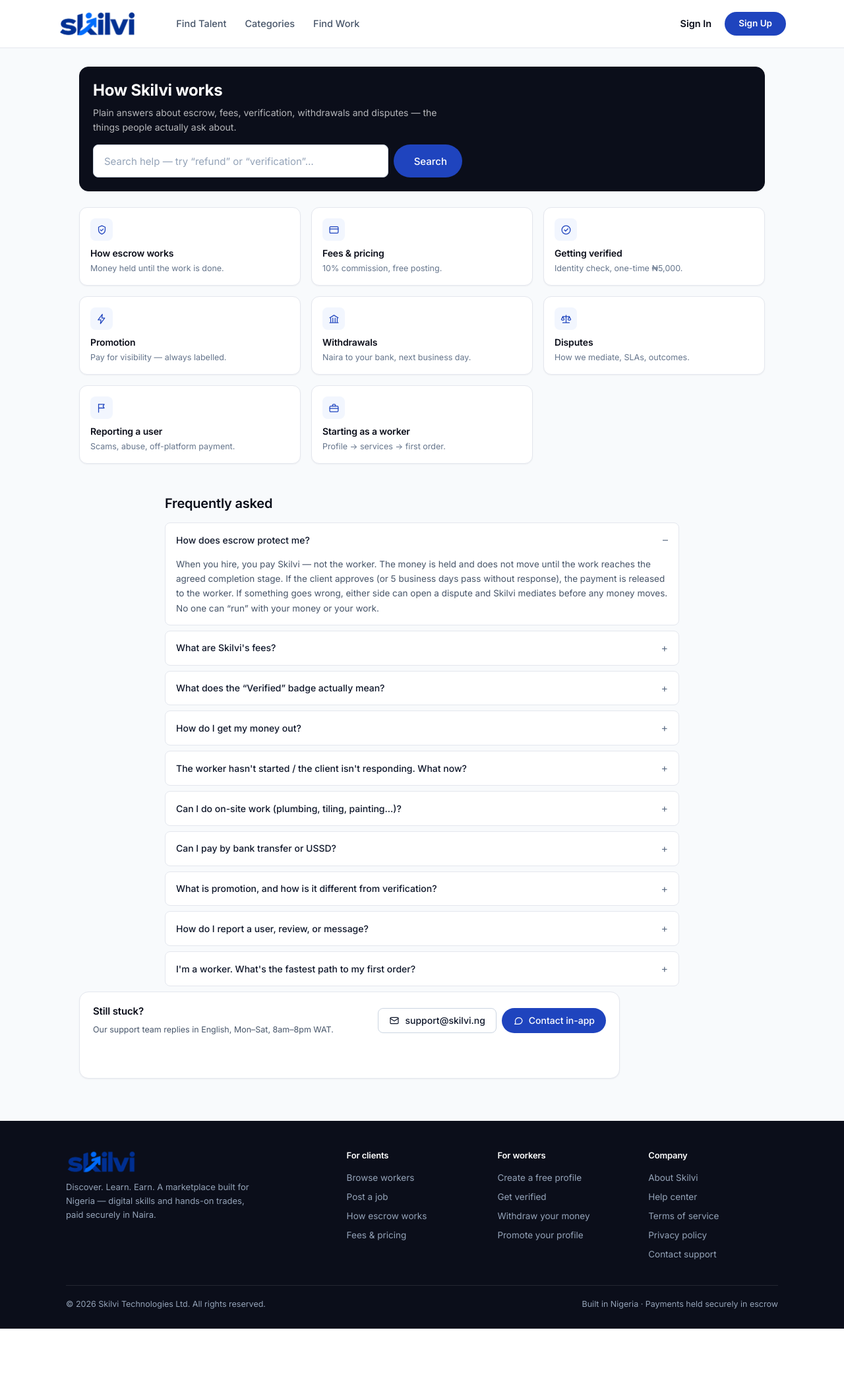
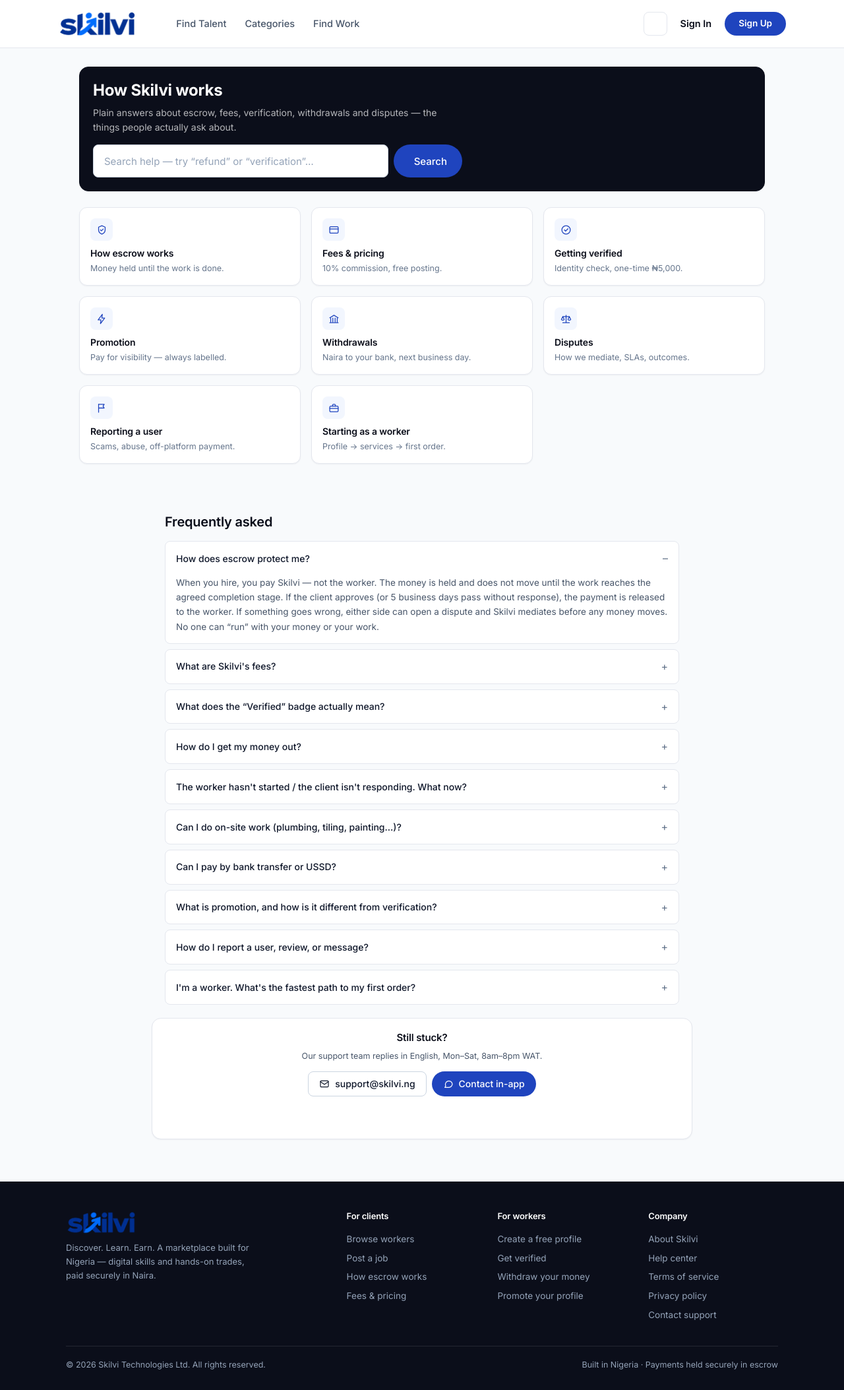
Before and after one commit to RaphNicks/skilvi, a PHP site: page /help.html in a window 1280 px wide. Shown: the whole page at 66% size. Before the commit the page ends 2014 px from the top, so only its background shows below. Run offline with PHP 8.4, Linux system fonts and the light colour scheme.

Commit message:
Center the help contact card, and put the display switch in the login nav.
The switch is in the HTML on public pages so log in and sign up keep the same display mode as the rest of the site.

```diff
--- a/404.html
+++ b/404.html
@@ -22,6 +22,7 @@
       <a href="jobs.html">Find Work</a>
     </nav>
     <div class="lp-nav-right">
+      <button type="button" class="icon-btn theme-switch" data-theme-switch aria-label="Display mode" title="Display: System — click to change"></button>
       <a class="lp-signin" href="login.html">Sign In</a>
       <a class="lp-btn lp-btn-solid lp-btn-sm" href="login.html#regForm">Sign Up</a>
     </div>
--- a/about.html
+++ b/about.html
@@ -22,6 +22,7 @@
       <a href="jobs.html">Find Work</a>
     </nav>
     <div class="lp-nav-right">
+      <button type="button" class="icon-btn theme-switch" data-theme-switch aria-label="Display mode" title="Display: System — click to change"></button>
       <a class="lp-signin" href="login.html">Sign In</a>
       <a class="lp-btn lp-btn-solid lp-btn-sm" href="login.html#regForm">Sign Up</a>
     </div>
--- a/assets/css/skilvi.css
+++ b/assets/css/skilvi.css
@@ -993,7 +993,9 @@ html[data-theme="dark"] .st-gray { background: #243044; color: #A8B4C5; }
 html[data-theme="dark"] .input::placeholder,
 html[data-theme="dark"] .textarea::placeholder { color: #7B8798; }
 html[data-theme="dark"] .topbar .brand-logo,
-html[data-theme="dark"] .shell:not(.admin) .brand-logo {
+html[data-theme="dark"] .lp-nav .lp-logo img,
+html[data-theme="dark"] .shell:not(.admin) .brand-logo,
+html[data-theme="dark"] main .brand-logo {
   filter: brightness(0) invert(1);
 }
 html[data-theme="dark"] .alert-warn { color: #F3D19A; border-color: #6B5420; }
--- a/backend/app/Controllers/PagesController.php
+++ b/backend/app/Controllers/PagesController.php
@@ -43,8 +43,8 @@ final class PagesController
 
     private static function inject(string $html, string $rel): string
     {
-        $html = preg_replace('/skilvi\\.css\\?v=\\d+/', 'skilvi.css?v=27', $html) ?? $html;
-        $html = preg_replace('/landing\\.css\\?v=\\d+/', 'landing.css?v=27', $html) ?? $html;
+        $html = preg_replace('/skilvi\\.css\\?v=\\d+/', 'skilvi.css?v=28', $html) ?? $html;
+        $html = preg_replace('/landing\\.css\\?v=\\d+/', 'landing.css?v=28', $html) ?? $html;
         $html = preg_replace('/skilvi\\.js\\?v=\\d+/', 'skilvi.js?v=22', $html) ?? $html;
         $boot = '<script>(function(){try{var p=localStorage.getItem("skilvi_theme")||"system";var dark=p==="dark"||(p!=="light"&&window.matchMedia("(prefers-color-scheme: dark)").matches);document.documentElement.setAttribute("data-theme",dark?"dark":"light");document.documentElement.setAttribute("data-theme-pref",p);}catch(e){}})();</script>';
         if (str_contains($html, '<head>')) {
--- a/category.html
+++ b/category.html
@@ -22,6 +22,7 @@
       <a href="jobs.html">Find Work</a>
     </nav>
     <div class="lp-nav-right">
+      <button type="button" class="icon-btn theme-switch" data-theme-switch aria-label="Display mode" title="Display: System — click to change"></button>
       <a class="lp-signin" href="login.html">Sign In</a>
       <a class="lp-btn lp-btn-solid lp-btn-sm" href="login.html#regForm">Sign Up</a>
     </div>
--- a/checkout.html
+++ b/checkout.html
@@ -22,6 +22,7 @@
       <a href="jobs.html">Find Work</a>
     </nav>
     <div class="lp-nav-right">
+      <button type="button" class="icon-btn theme-switch" data-theme-switch aria-label="Display mode" title="Display: System — click to change"></button>
       <a class="lp-signin" href="login.html">Sign In</a>
       <a class="lp-btn lp-btn-solid lp-btn-sm" href="login.html#regForm">Sign Up</a>
     </div>
--- a/dispute-detail.html
+++ b/dispute-detail.html
@@ -22,6 +22,7 @@
       <a href="jobs.html">Find Work</a>
     </nav>
     <div class="lp-nav-right">
+      <button type="button" class="icon-btn theme-switch" data-theme-switch aria-label="Display mode" title="Display: System — click to change"></button>
       <a class="lp-signin" href="login.html">Sign In</a>
       <a class="lp-btn lp-btn-solid lp-btn-sm" href="login.html#regForm">Sign Up</a>
     </div>
--- a/forgot-password.html
+++ b/forgot-password.html
@@ -22,6 +22,7 @@
       <a href="jobs.html">Find Work</a>
     </nav>
     <div class="lp-nav-right">
+      <button type="button" class="icon-btn theme-switch" data-theme-switch aria-label="Display mode" title="Display: System — click to change"></button>
       <a class="lp-signin active" href="login.html">Sign In</a>
       <a class="lp-btn lp-btn-solid lp-btn-sm" href="login.html#regForm">Sign Up</a>
     </div>
--- a/help.html
+++ b/help.html
@@ -22,6 +22,7 @@
       <a href="jobs.html">Find Work</a>
     </nav>
     <div class="lp-nav-right">
+      <button type="button" class="icon-btn theme-switch" data-theme-switch aria-label="Display mode" title="Display: System — click to change"></button>
       <a class="lp-signin" href="login.html">Sign In</a>
       <a class="lp-btn lp-btn-solid lp-btn-sm" href="login.html#regForm">Sign Up</a>
     </div>
@@ -60,7 +61,7 @@
       <a class="topic-card" href="#faq-reporting"><span class="tc-ico"><svg xmlns="http://www.w3.org/2000/svg" viewBox="0 0 24 24" fill="none" stroke="currentColor" stroke-width="1.8" stroke-linecap="round" stroke-linejoin="round"><path d="M5 21V4"/><path d="M5 4h12l-2.5 4L17 12H5"/></svg></span><h3>Reporting a user</h3><p>Scams, abuse, off-platform payment.</p></a>
       <a class="topic-card" href="#faq-starting"><span class="tc-ico"><svg xmlns="http://www.w3.org/2000/svg" viewBox="0 0 24 24" fill="none" stroke="currentColor" stroke-width="1.8" stroke-linecap="round" stroke-linejoin="round"><rect x="3" y="8" width="18" height="12" rx="2"/><path d="M9 8V6a2 2 0 0 1 2-2h2a2 2 0 0 1 2 2v2M3 13h18"/></svg></span><h3>Starting as a worker</h3><p>Profile → services → first order.</p></a></div>
 
-  <div class="section" style="max-width:820px">
+  <div class="section" style="max-width:820px;margin:28px auto 0">
     <h2>Frequently asked</h2>
     <div class="mt-2">
       <details class="acc" id="faq-escrow" open>
@@ -106,16 +107,12 @@
     </div>
   </div>
 
-  <div class="card card-pad section-last" style="max-width:820px">
-    <div class="row spread" style="align-items:center;flex-wrap:wrap;gap:12px">
-      <div>
-        <h3 style="font-size:15px">Still stuck?</h3>
-        <p class="small muted mt-1">Our support team replies in English, Mon–Sat, 8am–8pm WAT.</p>
-      </div>
-      <div class="row" style="gap:8px">
-        <a class="btn btn-secondary" href="mailto:support@skilvi.ng"><span id="mIco"><svg xmlns="http://www.w3.org/2000/svg" viewBox="0 0 24 24" fill="none" stroke="currentColor" stroke-width="1.8" stroke-linecap="round" stroke-linejoin="round"><rect x="3" y="5" width="18" height="14" rx="2"/><path d="m3 7 9 6 9-6"/></svg></span> support@skilvi.ng</a>
-        <a class="btn btn-primary" href="login.html"><span id="cIco"><svg xmlns="http://www.w3.org/2000/svg" viewBox="0 0 24 24" fill="none" stroke="currentColor" stroke-width="1.8" stroke-linecap="round" stroke-linejoin="round"><path d="M21 12a8 8 0 0 1-8 8H4l2-3a8 8 0 1 1 15-5Z"/></svg></span> Contact in-app</a>
-      </div>
+  <div class="card card-pad section-last" style="max-width:820px;margin:20px auto 0;text-align:center">
+    <h3 style="font-size:15px">Still stuck?</h3>
+    <p class="small muted mt-1">Our support team replies in English, Mon–Sat, 8am–8pm WAT.</p>
+    <div class="row" style="gap:8px;justify-content:center;flex-wrap:wrap;margin-top:14px">
+      <a class="btn btn-secondary" href="mailto:support@skilvi.ng"><span id="mIco"><svg xmlns="http://www.w3.org/2000/svg" viewBox="0 0 24 24" fill="none" stroke="currentColor" stroke-width="1.8" stroke-linecap="round" stroke-linejoin="round"><rect x="3" y="5" width="18" height="14" rx="2"/><path d="m3 7 9 6 9-6"/></svg></span> support@skilvi.ng</a>
+      <a class="btn btn-primary" href="login.html"><span id="cIco"><svg xmlns="http://www.w3.org/2000/svg" viewBox="0 0 24 24" fill="none" stroke="currentColor" stroke-width="1.8" stroke-linecap="round" stroke-linejoin="round"><path d="M21 12a8 8 0 0 1-8 8H4l2-3a8 8 0 1 1 15-5Z"/></svg></span> Contact in-app</a>
     </div>
   </div>
 </main>
--- a/index.html
+++ b/index.html
@@ -25,6 +25,7 @@
       <!-- <a href="#learn">Learn</a>  (learning section paused — restore with the courses block) -->
     </nav>
     <div class="lp-nav-right">
+      <button type="button" class="icon-btn theme-switch" data-theme-switch aria-label="Display mode" title="Display: System — click to change"></button>
       <a class="lp-signin" href="login.html">Sign In</a>
       <a class="lp-btn lp-btn-solid lp-btn-sm" href="login.html#regForm">Sign Up</a>
     </div>
--- a/job-detail.html
+++ b/job-detail.html
@@ -22,6 +22,7 @@
       <a href="jobs.html" class="active">Find Work</a>
     </nav>
     <div class="lp-nav-right">
+      <button type="button" class="icon-btn theme-switch" data-theme-switch aria-label="Display mode" title="Display: System — click to change"></button>
       <a class="lp-signin" href="login.html">Sign In</a>
       <a class="lp-btn lp-btn-solid lp-btn-sm" href="login.html#regForm">Sign Up</a>
     </div>
--- a/jobs.html
+++ b/jobs.html
@@ -22,6 +22,7 @@
       <a href="jobs.html" class="active">Find Work</a>
     </nav>
     <div class="lp-nav-right">
+      <button type="button" class="icon-btn theme-switch" data-theme-switch aria-label="Display mode" title="Display: System — click to change"></button>
       <a class="lp-signin" href="login.html">Sign In</a>
       <a class="lp-btn lp-btn-solid lp-btn-sm" href="login.html#regForm">Sign Up</a>
     </div>
--- a/login.html
+++ b/login.html
@@ -22,6 +22,7 @@
       <a href="jobs.html">Find Work</a>
     </nav>
     <div class="lp-nav-right">
+      <button type="button" class="icon-btn theme-switch" data-theme-switch aria-label="Display mode" title="Display: System — click to change"></button>
       <a class="lp-signin active" href="login.html">Sign In</a>
       <a class="lp-btn lp-btn-solid lp-btn-sm" href="login.html#regForm">Sign Up</a>
     </div>
--- a/order-detail.html
+++ b/order-detail.html
@@ -22,6 +22,7 @@
       <a href="jobs.html">Find Work</a>
     </nav>
     <div class="lp-nav-right">
+      <button type="button" class="icon-btn theme-switch" data-theme-switch aria-label="Display mode" title="Display: System — click to change"></button>
       <a class="lp-signin" href="login.html">Sign In</a>
       <a class="lp-btn lp-btn-solid lp-btn-sm" href="login.html#regForm">Sign Up</a>
     </div>
--- a/post-job.html
+++ b/post-job.html
@@ -22,6 +22,7 @@
       <a href="jobs.html" class="active">Find Work</a>
     </nav>
     <div class="lp-nav-right">
+      <button type="button" class="icon-btn theme-switch" data-theme-switch aria-label="Display mode" title="Display: System — click to change"></button>
       <a class="lp-signin" href="login.html">Sign In</a>
       <a class="lp-btn lp-btn-solid lp-btn-sm" href="login.html#regForm">Sign Up</a>
     </div>
--- a/privacy.html
+++ b/privacy.html
@@ -22,6 +22,7 @@
       <a href="jobs.html">Find Work</a>
     </nav>
     <div class="lp-nav-right">
+      <button type="button" class="icon-btn theme-switch" data-theme-switch aria-label="Display mode" title="Display: System — click to change"></button>
       <a class="lp-signin" href="login.html">Sign In</a>
       <a class="lp-btn lp-btn-solid lp-btn-sm" href="login.html#regForm">Sign Up</a>
     </div>
--- a/search.html
+++ b/search.html
@@ -22,6 +22,7 @@
       <a href="jobs.html">Find Work</a>
     </nav>
     <div class="lp-nav-right">
+      <button type="button" class="icon-btn theme-switch" data-theme-switch aria-label="Display mode" title="Display: System — click to change"></button>
       <a class="lp-signin" href="login.html">Sign In</a>
       <a class="lp-btn lp-btn-solid lp-btn-sm" href="login.html#regForm">Sign Up</a>
     </div>
--- a/service-detail.html
+++ b/service-detail.html
@@ -22,6 +22,7 @@
       <a href="jobs.html">Find Work</a>
     </nav>
     <div class="lp-nav-right">
+      <button type="button" class="icon-btn theme-switch" data-theme-switch aria-label="Display mode" title="Display: System — click to change"></button>
       <a class="lp-signin" href="login.html">Sign In</a>
       <a class="lp-btn lp-btn-solid lp-btn-sm" href="login.html#regForm">Sign Up</a>
     </div>
--- a/terms.html
+++ b/terms.html
@@ -22,6 +22,7 @@
       <a href="jobs.html">Find Work</a>
     </nav>
     <div class="lp-nav-right">
+      <button type="button" class="icon-btn theme-switch" data-theme-switch aria-label="Display mode" title="Display: System — click to change"></button>
       <a class="lp-signin" href="login.html">Sign In</a>
       <a class="lp-btn lp-btn-solid lp-btn-sm" href="login.html#regForm">Sign Up</a>
     </div>
--- a/worker-profile.html
+++ b/worker-profile.html
@@ -22,6 +22,7 @@
       <a href="jobs.html">Find Work</a>
     </nav>
     <div class="lp-nav-right">
+      <button type="button" class="icon-btn theme-switch" data-theme-switch aria-label="Display mode" title="Display: System — click to change"></button>
       <a class="lp-signin" href="login.html">Sign In</a>
       <a class="lp-btn lp-btn-solid lp-btn-sm" href="login.html#regForm">Sign Up</a>
     </div>
```
